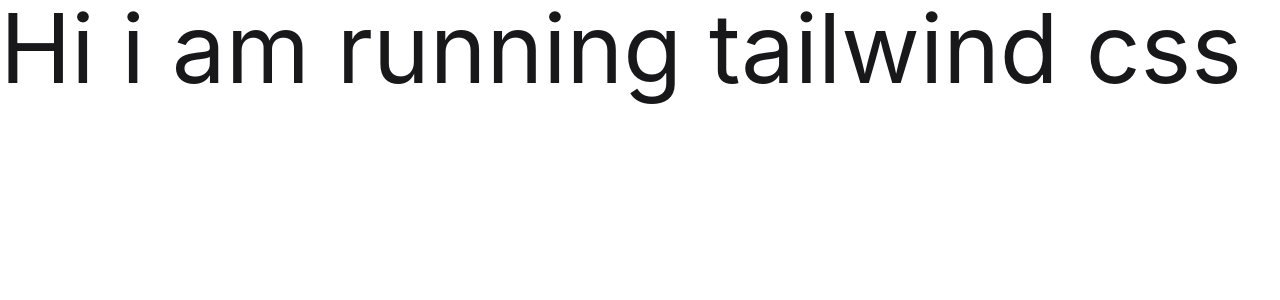
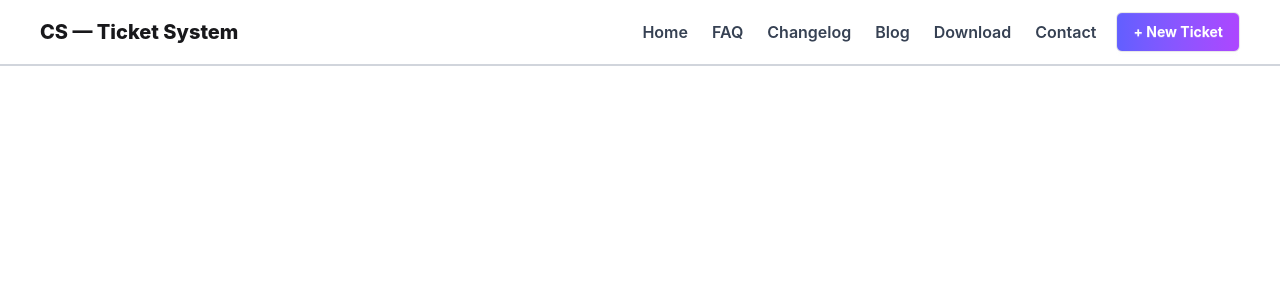
Before and after one commit to Ahad-Miah/CS-Ticket-System, a React (Vite) app: page / in a window 1280 px wide. Shown: the top 300 px of the page. Built offline with nearby package versions, Linux system fonts and the light colour scheme.

Commit message:
added responsive navbar

```diff
--- a/package.json
+++ b/package.json
@@ -13,6 +13,7 @@
     "@tailwindcss/vite": "^4.2.1",
     "react": "^19.2.0",
     "react-dom": "^19.2.0",
+    "react-icons": "^5.6.0",
     "tailwindcss": "^4.2.1"
   },
   "devDependencies": {
--- a/src/App.jsx
+++ b/src/App.jsx
@@ -1,11 +1,12 @@
 import './App.css'
+import Navbar from './Components/Navbar/Navbar'
 
 function App() {
 
   return (
-    <>
-   <h1 className='text-8xl'>Hi i am running tailwind css</h1>
-    </>
+    <div>
+   <Navbar></Navbar>
+    </div>
   )
 }
 
--- /dev/null
+++ b/src/Components/Navbar/Navbar.jsx
@@ -0,0 +1,55 @@
+import React, { useState } from "react";
+import { RxHamburgerMenu, RxCross2 } from "react-icons/rx";
+
+const Navbar = () => {
+  const [showMenu, setShowMenu] = useState(false);
+
+  return (
+    <nav className="relative border-b-2 border-gray-300 py-3 px-5 md:px-10 flex justify-between items-center bg-white z-50">
+      <div>
+        <h2 className="text-sm font-bold md:text-md lg:text-xl lg:font-extrabold whitespace-nowrap">
+          CS — Ticket System
+        </h2>
+      </div>
+      <div className="flex items-center gap-5">
+        <ul className="hidden lg:flex items-center gap-6 font-semibold text-gray-700">
+          <li className="cursor-pointer hover:text-indigo-600">Home</li>
+          <li className="cursor-pointer hover:text-indigo-600">FAQ</li>
+          <li className="cursor-pointer hover:text-indigo-600">Changelog</li>
+          <li className="cursor-pointer hover:text-indigo-600">Blog</li>
+          <li className="cursor-pointer hover:text-indigo-600">Download</li>
+          <li className="cursor-pointer hover:text-indigo-600">Contact</li>
+        </ul>
+        <button className="btn text-xs md:text-sm text-white px-4 py-2 rounded-md bg-gradient-to-r from-indigo-500 to-purple-500 font-bold">
+          + New Ticket
+        </button>
+        <div
+          className="lg:hidden cursor-pointer p-1"
+          onClick={() => setShowMenu(!showMenu)}
+        >
+          {showMenu ? (
+            <RxCross2 className="text-2xl text-indigo-600" />
+          ) : (
+            <RxHamburgerMenu className="text-2xl" />
+          )}
+        </div>
+      </div>
+      <div
+        className={`absolute top-full right-5 mt-2 w-48 bg-white border border-gray-200 shadow-xl rounded-xl p-4 transition-all duration-200 ${
+          showMenu ? "block" : "hidden"
+        } lg:hidden z-50`}
+      >
+        <ul className="flex flex-col gap-4 font-medium text-gray-800">
+          <li className="hover:text-indigo-500 cursor-pointer border-b border-gray-50 pb-1">Home</li>
+          <li className="hover:text-indigo-500 cursor-pointer border-b border-gray-50 pb-1">FAQ</li>
+          <li className="hover:text-indigo-500 cursor-pointer border-b border-gray-50 pb-1">Changelog</li>
+          <li className="hover:text-indigo-500 cursor-pointer border-b border-gray-50 pb-1">Blog</li>
+          <li className="hover:text-indigo-500 cursor-pointer border-b border-gray-50 pb-1">Download</li>
+          <li className="hover:text-indigo-500 cursor-pointer">Contact</li>
+        </ul>
+      </div>
+    </nav>
+  );
+};
+
+export default Navbar;
```
Also changed, not shown: 1 other file (tests, documents, lock files or other folders).
